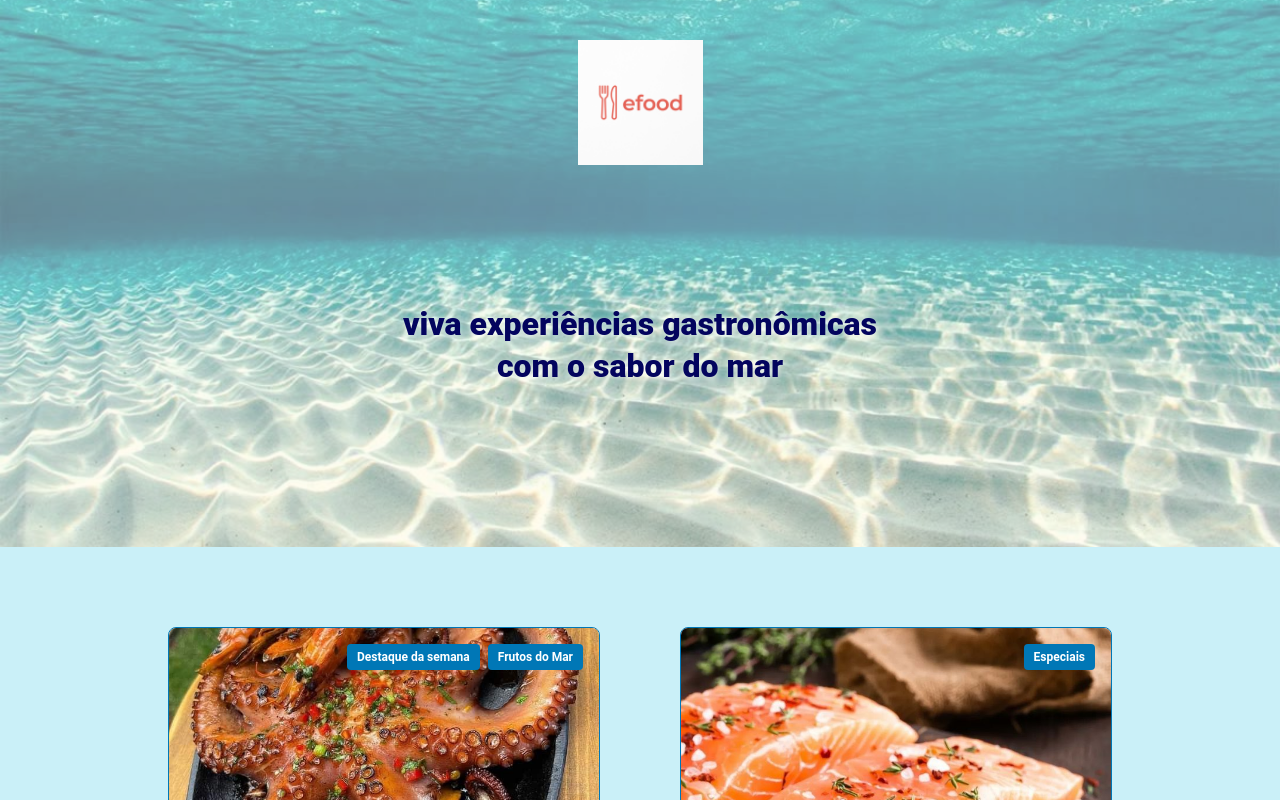
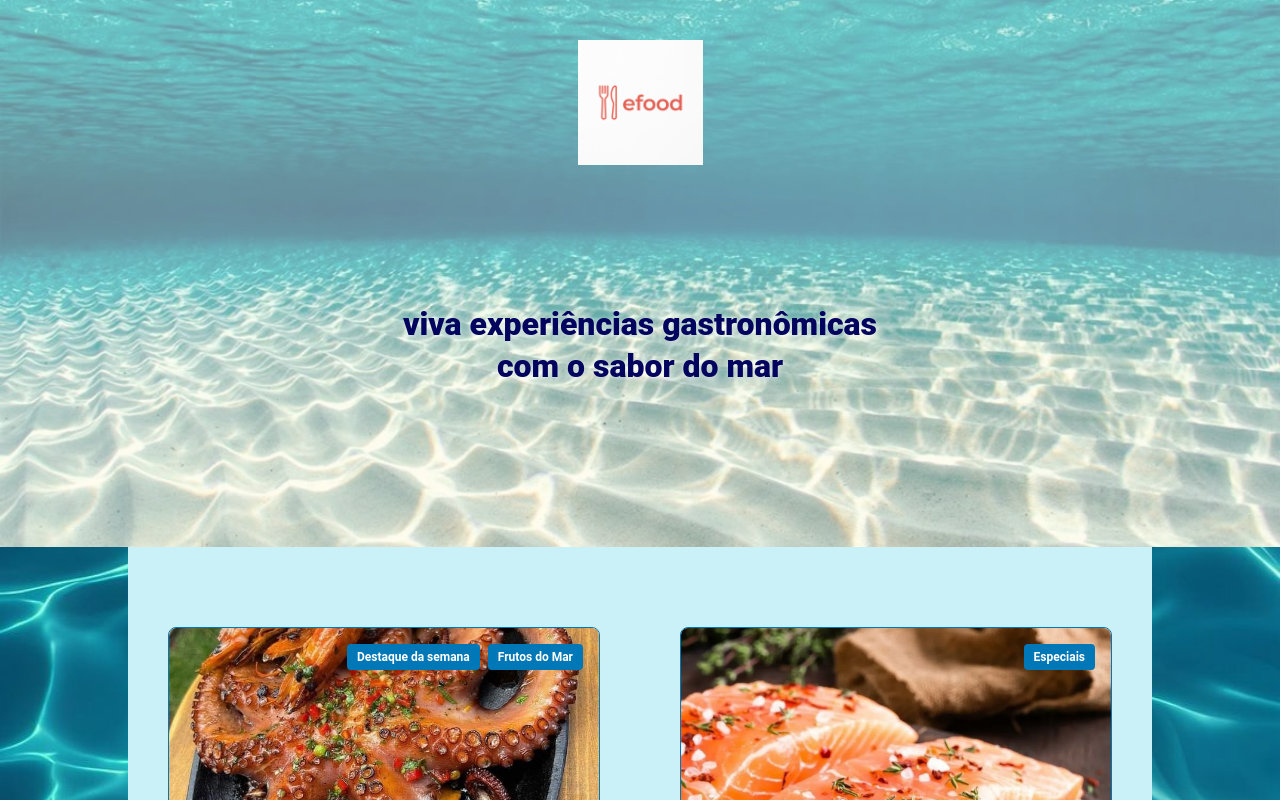
Before and after one commit to jpnune/exercicio-efood, a React (Vite) app: page / in a window 1280 px wide. Shown: the top 800 px of the page. Built offline with nearby package versions, Linux system fonts and the light colour scheme.

Commit message:
fix: restaura background com cover e fixed

```diff
--- a/src/styles/GlobalStyles.ts
+++ b/src/styles/GlobalStyles.ts
@@ -14,9 +14,8 @@ const GlobalStyles = createGlobalStyle`
   body {
     background-color: ${(props) => props.theme.colors.background};
     background-image: url(${backgroundBody});
-    background-repeat: repeat-y;
-    background-position: center top;
-    background-size: contain;
+    background-attachment: fixed;
+    background-size: cover;
     color: ${(props) => props.theme.colors.text};
     -webkit-font-smoothing: antialiased;
     -moz-osx-font-smoothing: grayscale;
```
